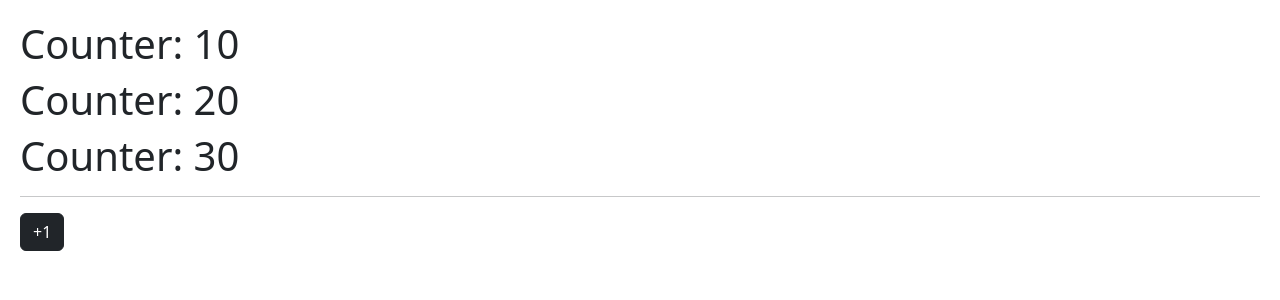
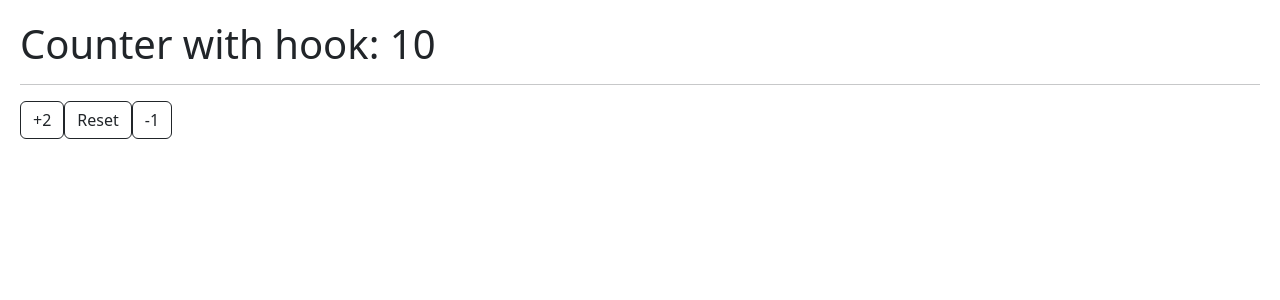
Before and after one commit to cristian-lara/react-learning, a React (Vite) app in the folder 04-hooks/hook-app/: page / in a window 1280 px wide. Shown: the top 300 px of the page. Built offline with nearby package versions, Linux system fonts and the light colour scheme.

Commit message:
feat: custom hook con metodos

```diff
--- /dev/null
+++ b/04-hooks/hook-app/src/01-use-state/CounterWithCustomHook.jsx
@@ -0,0 +1,16 @@
+import {UseCounter} from "../hooks/UseCounter.jsx";
+
+export const CounterWithCustomHook = () => {
+
+    const {counter, increment, decrement, reset} = UseCounter(10)
+    const value = 2;
+    return (
+        <>
+        <h1>Counter with hook: {counter}</h1>
+            <hr/>
+            <button onClick={() => increment(value)} className="btn btn-outline-dark">+{value}</button>
+            <button onClick={reset} className="btn btn-outline-dark">Reset</button>
+            <button onClick={decrement} className="btn btn-outline-dark">-1</button>
+        </>
+    );
+};
--- a/04-hooks/hook-app/src/HooksApp.jsx
+++ b/04-hooks/hook-app/src/HooksApp.jsx
@@ -1,10 +1,11 @@
 import Button from "bootstrap/js/src/button.js";
 import {CounterApp} from "./01-use-state/CounterApp.jsx";
+import {CounterWithCustomHook} from "./01-use-state/CounterWithCustomHook.jsx";
 
 export const HooksApp = () => {
     return (
         <>
-            <CounterApp/>
+            <CounterWithCustomHook/>
 
         </>
     );
--- /dev/null
+++ b/04-hooks/hook-app/src/hooks/UseCounter.jsx
@@ -0,0 +1,14 @@
+import {useState} from "react";
+
+export const UseCounter = (initialValue) => {
+     const [counter, setCounter] = useState(initialValue);
+     const increment = (value)=> setCounter(counter+value);
+     const decrement = ()=> setCounter(counter-1);
+     const reset = ()=> setCounter(initialValue)
+     return {
+         counter,
+         increment,
+         decrement,
+         reset
+     };
+};
```
